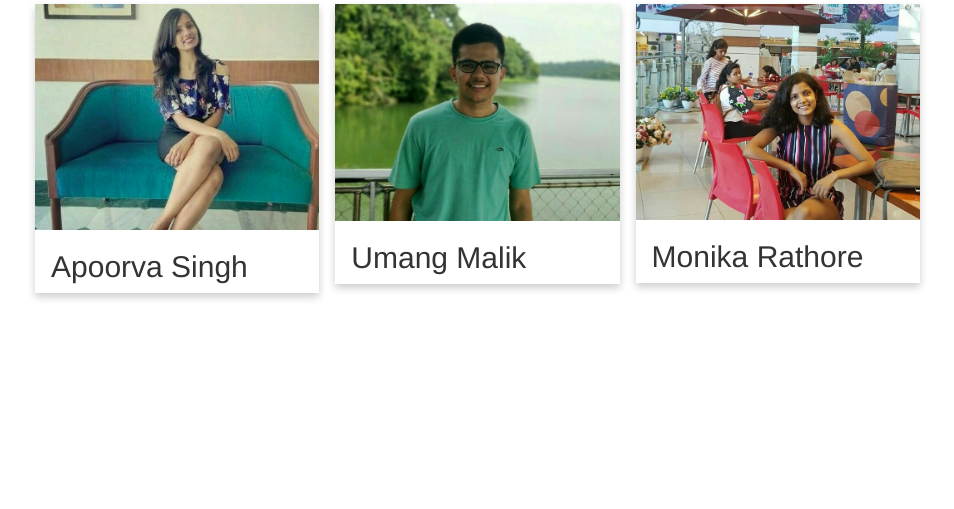
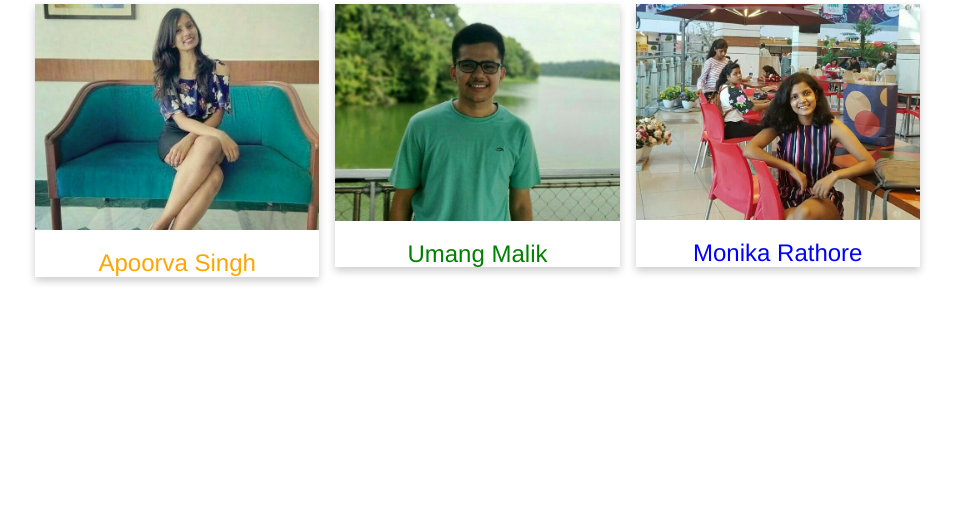
Before and after one commit to u-m-a-n-g/sps-team-89, a Flask app: page /about in a window 1280 px wide. Shown: the part 368-877 px from the top of the page, without its empty margins (158-1112 px from the left). After the commit the page ends 652 px from the top, so only its background shows below. Run offline with Flask 2, Linux system fonts and the light colour scheme; parts of the project's set-up code (start-up, migrations or seed data) failed here and were passed over; some libraries are stand-ins or nearby versions.

Commit message:
Update about.html

```diff
--- a/src/templates/about.html
+++ b/src/templates/about.html
@@ -78,33 +78,24 @@ html,body {
 
  <div class="row">
     <h1 style = "text-align: center; color: purple">Team 89 - Mentored by Rajlaxmi</h1>
-  <div class="column">
-    <div class="card">
+    <div class="column">
+    <div class="card" style = "text-align: center">
        <a href = "https://asingh-sps-summer20.appspot.com/"><img src="{{ url_for('static', filename='apoorva.jpeg') }}" alt="Apoorva" style="width:100%"></a>
-      <div class="container">
-        <h2>Apoorva Singh</h2>
-      </div>
+        <a href = "https://asingh-sps-summer20.appspot.com/"><h3 style = "color: orange">Apoorva Singh</h3></a>
     </div>
   </div>
 
   <div class="column">
-    <div class="card" >
+    <div class="card"  style = "text-align: center">
       <a href= "https://umalik-sps-summer20.an.r.appspot.com/"><img src="{{ url_for('static', filename='umang.jpeg') }}" alt="Umang" style="width:100%"></a>
-      <div class="container">
-        <h2>Umang Malik</h2>
-
-
-      </div>
+        <a href= "https://umalik-sps-summer20.an.r.appspot.com/"><h3 style = "color: green">Umang Malik</h3></a>
     </div>
   </div>
 
   <div class="column">
-    <div class="card">
+    <div class="card" style = "text-align: center">
       <a href = "https://mrathore-sps-summer20.df.r.appspot.com"><img src="{{ url_for('static', filename='monika.jpeg') }}" alt="Monika" style="width:100%"></a>
-      <div class="container">
-        <h2>Monika Rathore</h2>
-
-
+        <a href= "https://umalik-sps-summer20.an.r.appspot.com/"><h3 style = "color: blue">Monika Rathore</h3></a>
       </div>
     </div>
   </div>
```
